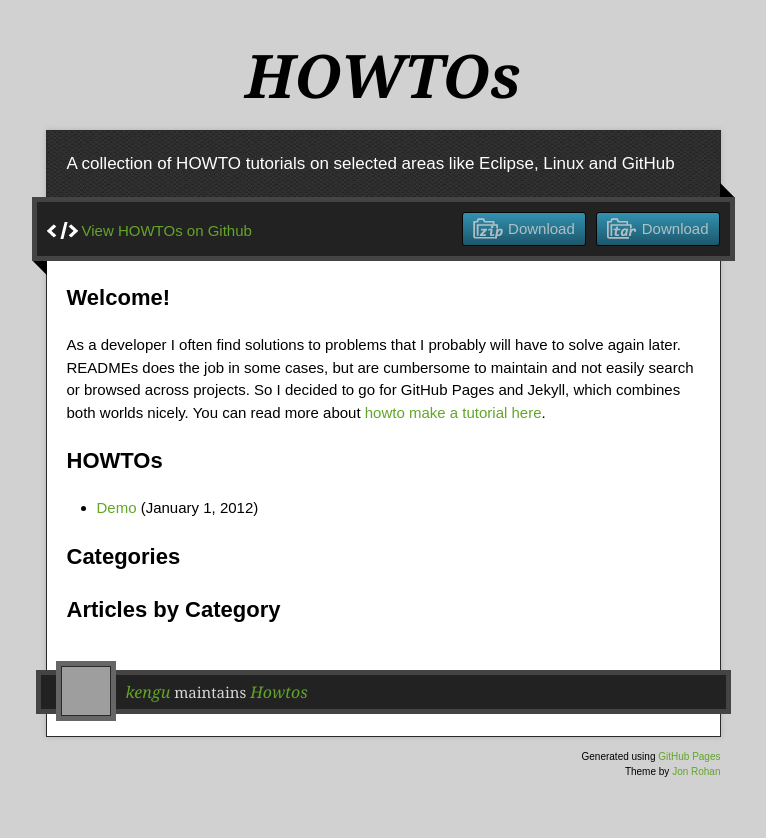
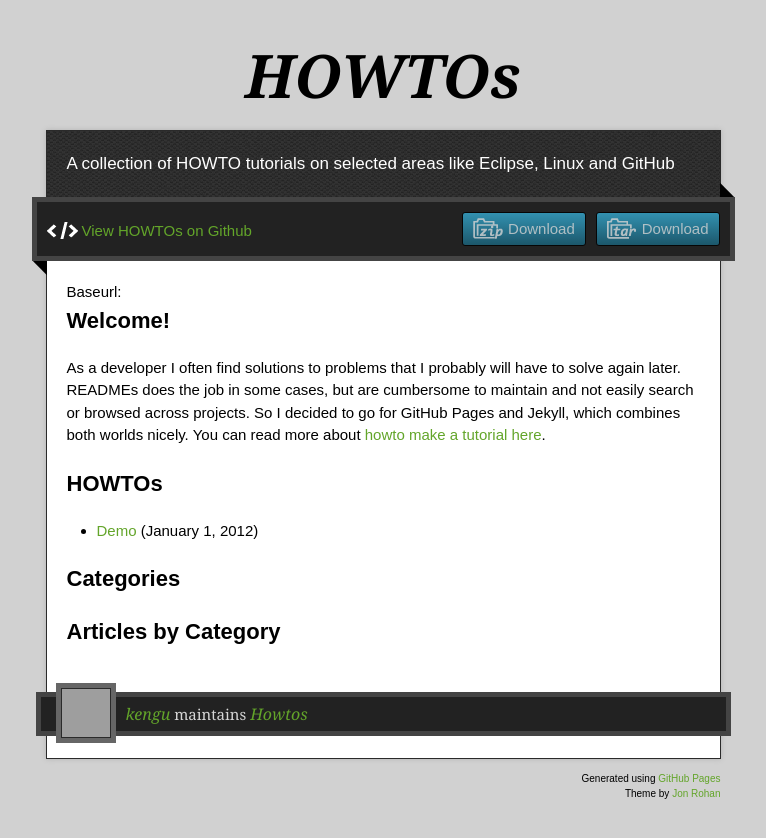
Before and after one commit to kengu/howtos, a Jekyll site: the page built from index.md, in a window 1280 px wide. Shown: the top 838 px of the page, without its empty margins (257-1023 px from the left). Built offline with Jekyll 4.4.1, drawn with Linux system fonts in a browser that asks for light colours; nearby versions of some CDN libraries; grey boxes are pictures that could not be loaded.

Commit message:
Update _layouts/index.html

```diff
--- a/_layouts/index.html
+++ b/_layouts/index.html
@@ -24,7 +24,7 @@
     <header>
       <h1 class="title">{{ page.title }}</h1>
     </header>
-    {{baseurl}}
+
     <div id="container">
       <p class="tagline">{{ page.tagline }}</p>
       <div id="main" role="main">
@@ -39,6 +39,9 @@
         <span class="blc"></span><span class="trc"></span>
         </div>
         <article class="markdown-body">
+
+        Baseurl: {{ site.baseurl }} <br />
+
 	{{ content }}
       	{% if page.toc %}
 	<h1>{{ page.toc_title }}</h1>
```
